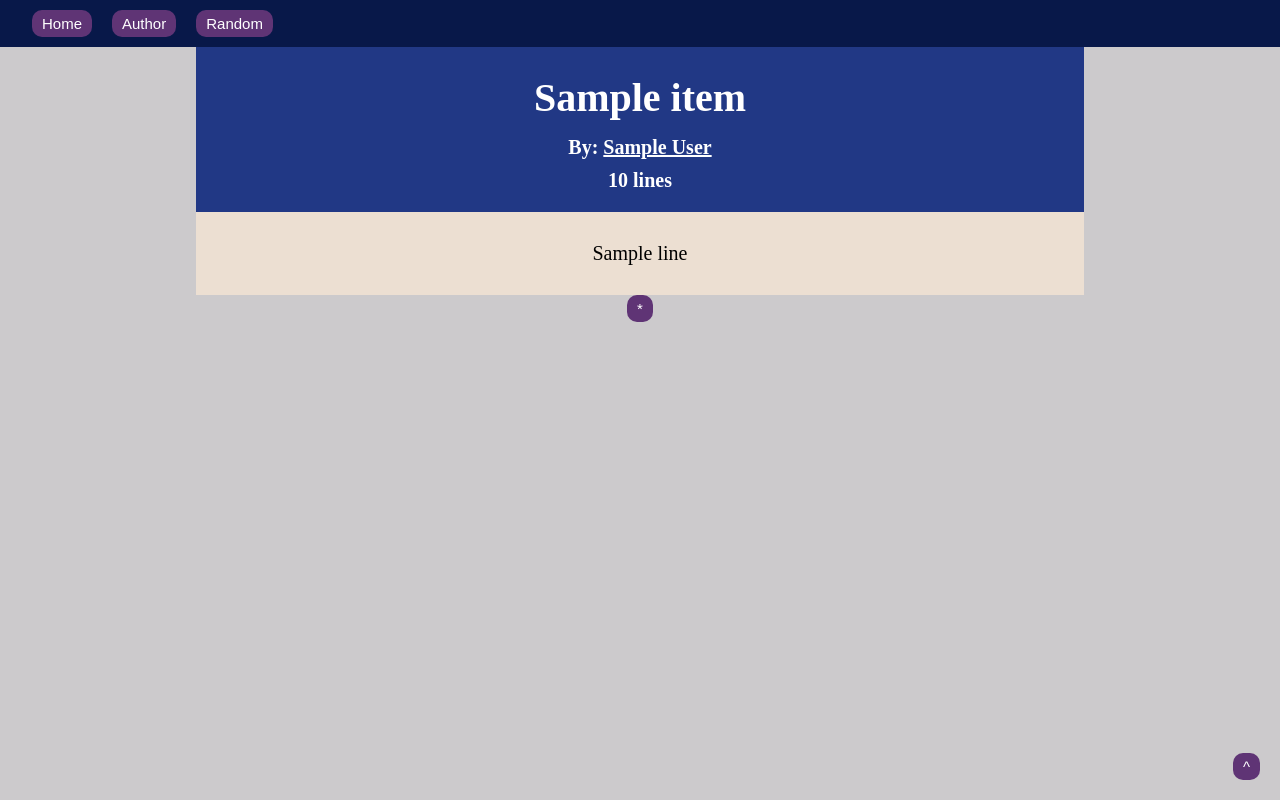
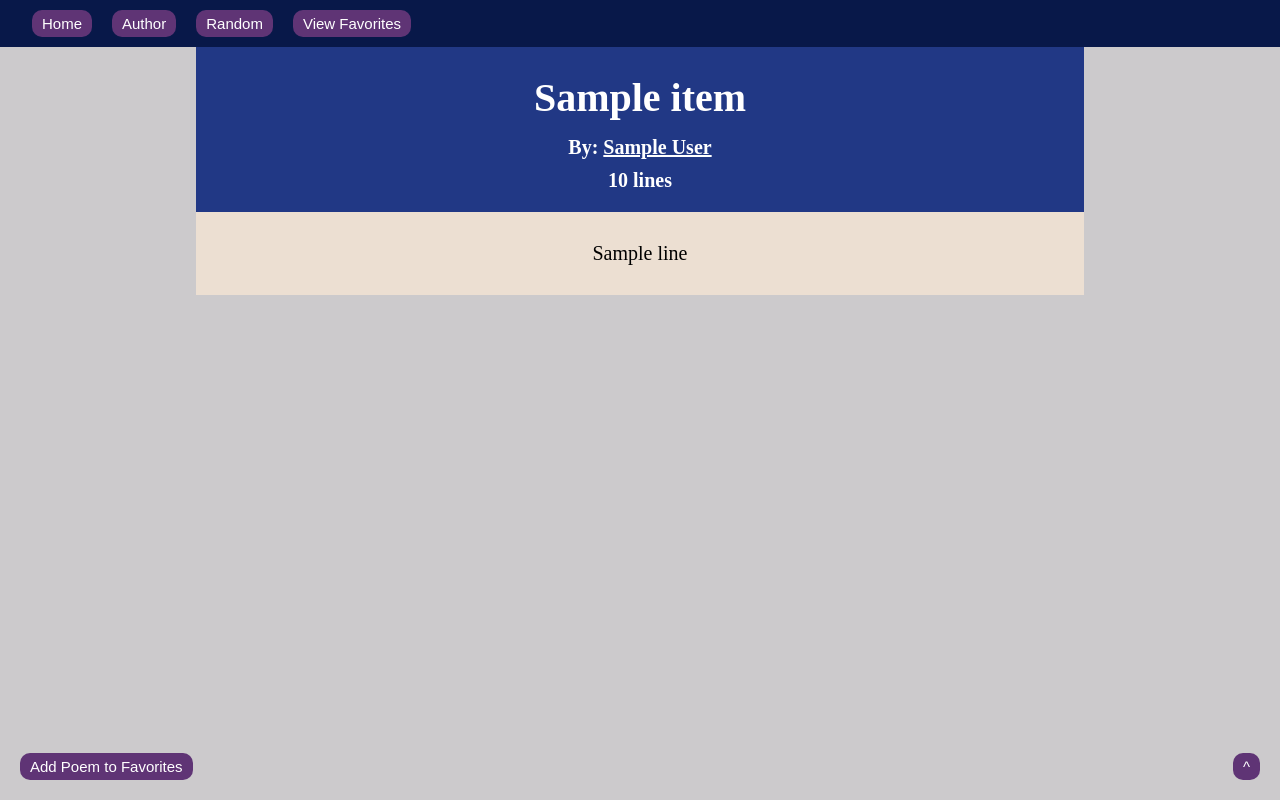
Before and after one commit to Avalon472/VerseVault, a Flask app: page /poem in a window 1280 px wide. Run offline with Flask 3, Linux system fonts and the light colour scheme; tables that the repository leaves empty hold one stand-in row (values such as "Sample post"); a database or web service that is not in the repository returns one stand-in record (values such as "Sample title"); data that the repository does not hold is empty.

Commit message:
Fixed typo preventing favorites from displaying

```diff
--- a/app.py
+++ b/app.py
@@ -1,11 +1,13 @@
 from flask import Flask, render_template, request, jsonify
 import requests
 from flask_sqlalchemy import SQLAlchemy
+import os
 
-app = Flask(__name__)
+app = Flask(__name__, instance_relative_config=True)
+os.makedirs(app.instance_path, exist_ok=True)
 
 pdb = "https://poetrydb.org"
-app.config['SQLALCHEMY_DATABASE_URI'] = 'sqlite:///poetry.db'
+app.config['SQLALCHEMY_DATABASE_URI'] = f"sqlite:///{os.path.join(app.instance_path, 'poetry.db')}"
 app.config['SQLALCHEMY_TRACK_MODIFICATIONS'] = False
 db = SQLAlchemy(app)
 
--- a/static/effects.js
+++ b/static/effects.js
@@ -50,7 +50,7 @@ if (favoriteButton){
     const tags = prompt("Enter any tags, separated by commas: ");
 
     const response = await fetch("/add_favorite", {
-        method: "Post",
+        method: "POST",
         headers: { "Content-Type": "application/json"},
         body: JSON.stringify({
             title: poemTitle,
@@ -73,7 +73,7 @@ if (removeFavorites){
     removeFavorites.addEventListener("click", async() => {
         if (confirm("Are you sure you want to reset your favorites list?")){
             const response = await fetch("/reset_favorites", {
-                method: "Post"
+                method: "POST"
             });
 
         const result = await response.json();
--- a/static/styles.css
+++ b/static/styles.css
@@ -166,7 +166,11 @@ button:hover{
     padding: 15px;
     width: 67%;
 }
-
+#addFavorite{
+    position: fixed;
+    bottom: 20px;
+    left: 20px;
+}
 
 /* Elements specific to poet.html */
 #poetHeader{
@@ -194,6 +198,7 @@ button:hover{
     display: flex;
     flex-direction: column;
     padding-left: 50px;
+    padding-top: 4%;
 }
 
 #removeFavorites{
--- a/templates/favorites.html
+++ b/templates/favorites.html
@@ -9,13 +9,12 @@
 <body>
 <div class = "navbar">
     <a href = "/"><button>Home</button></a>
-    <a href = "/poet?poet={{author}}"><button>Author</button></a>
     <a href = "/random"><button>Random</button></a>
 </div>
 <div id = "favoriteItems">
     <h1>Favorites</h1>
     <ul>
-        {% if favoeriteList|length == 0 %}
+        {% if favoriteList|length == 0 %}
             <li>No favorites saved yet, keep searching!</li>
         {% else %}
             {% for poem in favoriteList %}
--- a/templates/poem.html
+++ b/templates/poem.html
@@ -11,6 +11,7 @@
     <a href = "/"><button>Home</button></a>
     <a href = "/poet?poet={{author}}"><button>Author</button></a>
     <a href = "/random"><button>Random</button></a>
+    <a href = "/favorites"><button> View Favorites</button></a>
 </div>
 <div id = "poemContent">
     <div id = "poemInfo">
@@ -24,7 +25,7 @@
         {% endfor %}
     </div>
     <button class = "toTopButton"> ^ </button>
-    <button id = "addFavorite">*</button>
+    <button id = "addFavorite">Add Poem to Favorites</button>
     <script>
         const poemTitle = "{{ title }}"
         const poemAuthor = "{{ author }}"
--- a/templates/poet.html
+++ b/templates/poet.html
@@ -7,7 +7,10 @@
 <link rel="stylesheet" href="{{ url_for('static', filename = 'styles.css')}}">
 </head>
 <body>
-<div class = "navbar"><a href = "/"><button>Home</button></a></div>
+<div class = "navbar">
+    <a href = "/"><button>Home</button></a>
+    <a href = "/favorites"><button> View Favorites</button></a>
+</div>
 <div id = "poetInfo">
     <div id = "poetHeader">
         <h1>{{ poet }} </h1>
```
